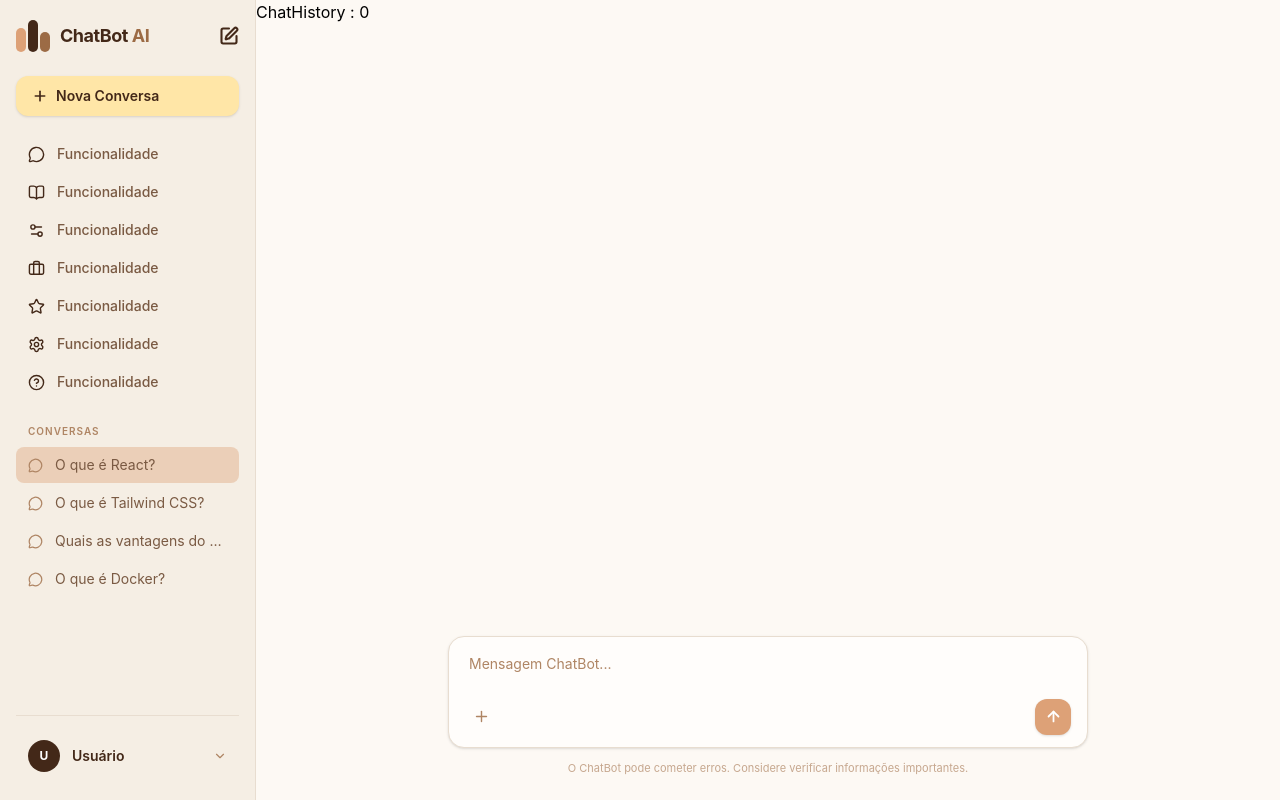
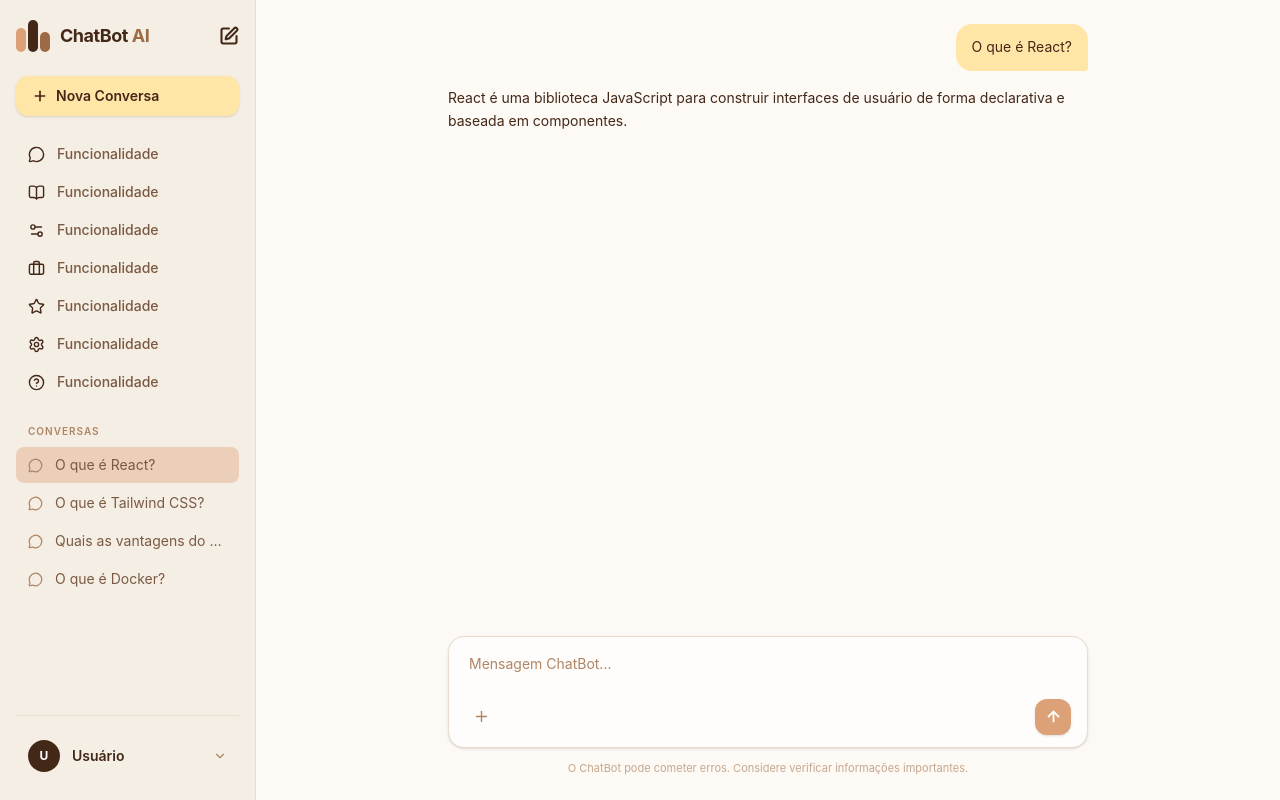
Before and after one commit to lipedevcode/chatbot-llm, a React (Vite) app in the folder frontend/: page /chat/0 in a window 1280 px wide. Built offline with nearby package versions, Linux system fonts and the light colour scheme.

Commit message:
feat: create chat history initial structure

```diff
--- a/frontend/src/components/ChatHistory.tsx
+++ b/frontend/src/components/ChatHistory.tsx
@@ -1,11 +1,17 @@
-import { useParams } from "react-router-dom"
+import type { Prompt } from "../interfaces/database";
+import MessageBubble from "./MessageBubble";
 
-const ChatHistory = () => {
-    const { chatId } = useParams();
+interface ChatHistoryProps {
+  prompts: Prompt[] ;
+}
+const ChatHistory = ({ prompts }: ChatHistoryProps) => {
+  // onde prompt eh o conjunto de mensagens resposta
 
   return (
-    <div>ChatHistory : {chatId}</div>
-  )
-}
+    <div className="flex flex-col gap-6 px-4 py-6 max-w-2xl mx-auto w-full">
+        <MessageBubble prompt={prompts[0]} />
+    </div>
+  );
+};
 
-export default ChatHistory
+export default ChatHistory;
--- /dev/null
+++ b/frontend/src/components/MessageBubble.tsx
@@ -0,0 +1,27 @@
+import type { Prompt } from "../interfaces/database";
+
+interface MessageBubbleProps {
+  prompt: Prompt;
+}
+
+const MessageBubble = ({ prompt }: MessageBubbleProps) => (
+  <div className="flex flex-col gap-4 w-full">
+
+    {/* Pergunta do usuário */}
+    <div className="flex justify-end">
+      <p className="max-w-[70%] px-4 py-3 rounded-2xl rounded-br-sm bg-primary text-foreground text-sm leading-relaxed">
+        {prompt.text}
+      </p>
+    </div>
+
+    {/* Resposta do modelo — texto solto, ocupa toda a largura */}
+    {prompt.response && (
+      <p className="text-foreground text-sm leading-relaxed">
+        {prompt.response.text}
+      </p>
+    )}
+
+  </div>
+);
+
+export default MessageBubble;
--- a/frontend/src/pages/ChatPage.tsx
+++ b/frontend/src/pages/ChatPage.tsx
@@ -1,16 +1,23 @@
-import { useLocation } from "react-router-dom";
+import { useParams,useLocation } from "react-router-dom";
 import ChatInputBar from "../components/ChatInputBar.tsx";
 import WelcomeScreen from "../components/WelcomeScreen.tsx";
 import ChatHistory from "../components/ChatHistory.tsx";
 
+import { mockHistoryList } from "../mocks/historyMock.ts";
+
 const ChatArea = () => {
   const location = useLocation();
   const isRoot = location.pathname === "/";
+  const {chatId} = useParams()
 
   return (
     <div className="flex flex-col h-full bg-background">
       <div className="flex flex-col flex-1 overflow-y-auto">
-        {isRoot ? <WelcomeScreen /> : <ChatHistory />}
+        {isRoot ? (
+          <WelcomeScreen />
+        ) : (
+          <ChatHistory prompts={mockHistoryList[0]?.prompts ?? []}></ChatHistory>
+        )}
       </div>
       <ChatInputBar />
     </div>
```
